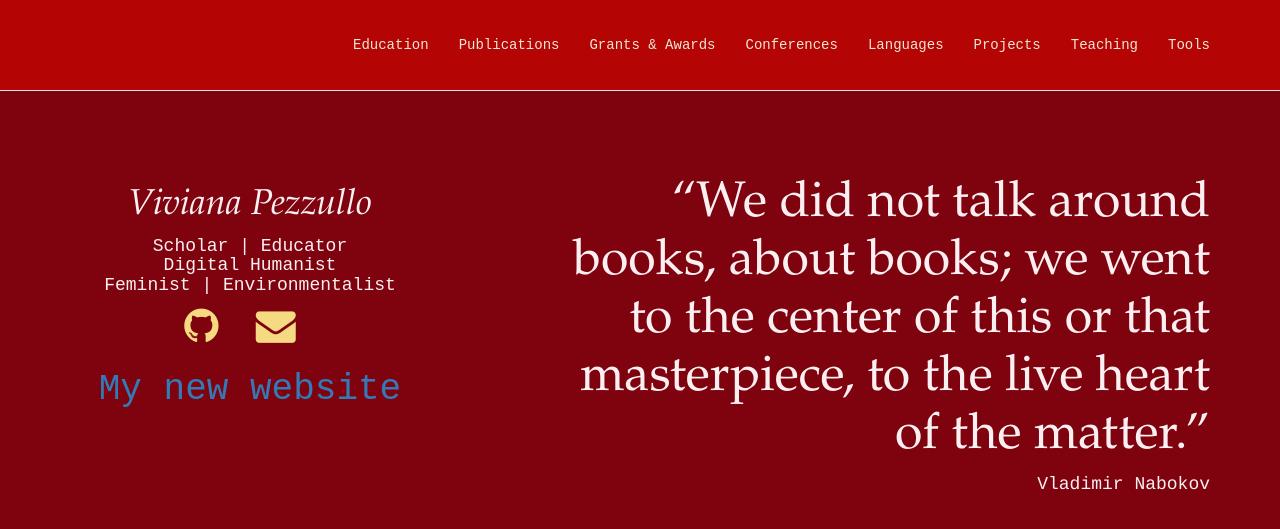
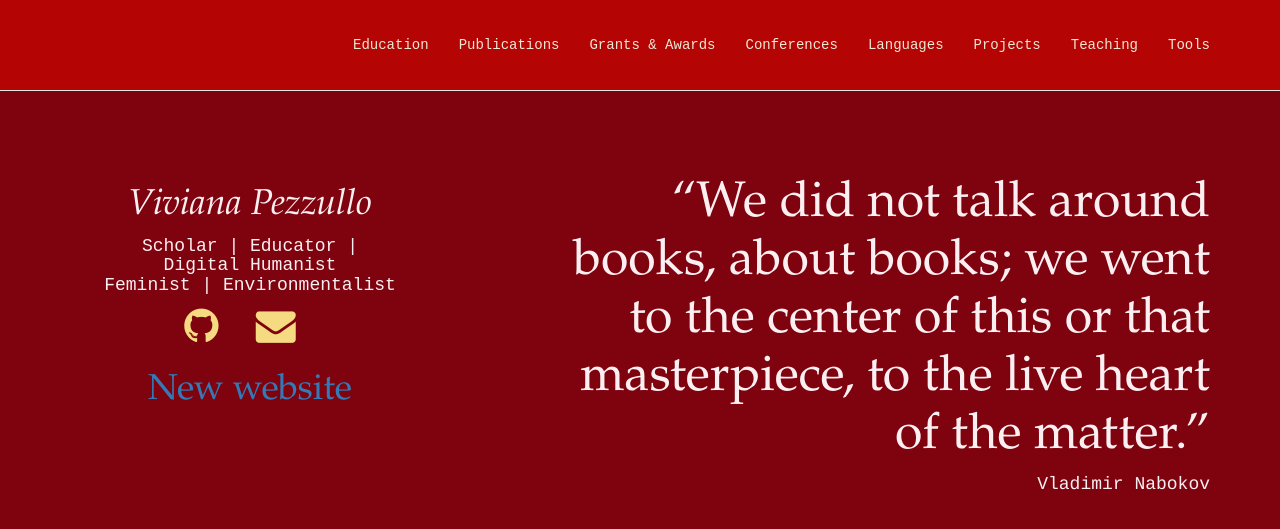
Before and after one commit to vivianapezzullo/nolauren.github.io, a Jekyll site: the page index.html, which Jekyll copies as it is, in a window 1280 px wide and 900 px high. Shown: the top 529 px of the window. Built offline with Jekyll 4.4.1, drawn with Linux system fonts in a browser that asks for light colours; nearby versions of some CDN libraries.

Commit message:
Update index.html

```diff
--- a/index.html
+++ b/index.html
@@ -92,10 +92,10 @@
             <div class="row" style="margin-top:65px;">
                 <div class="col-sm-4"  style="margin-bottom:100px;">
                     <h1><font face="Garamond"><i>Viviana Pezzullo</i></h1></font>
-                    <h4>Scholar | Educator <br>Digital Humanist<br> Feminist | Environmentalist</h4>
+                    <h4>Scholar | Educator | <br>Digital Humanist<br> Feminist | Environmentalist</h4>
                    <a href="https://github.com/vivianapezzullo" style="margin-right: 25px;color: #F5DA81;"><i class="fa fa-github fa-2x"></i></a>
                     <a href="mailto:vpezzullo2016@fau.edu" style="margin-right: 20px; color: #F5DA81;"><i class="fa fa-envelope fa-2x"></i></a></p>
-            <h1><a href="https://www.vivianapezzullo.com/">My new website</a></h1>
+            <h1><font face="Garamond"><a href="https://www.vivianapezzullo.com/">New website</a></font></h1>
 
             </div>
                 <div class="col-sm-1">
```
